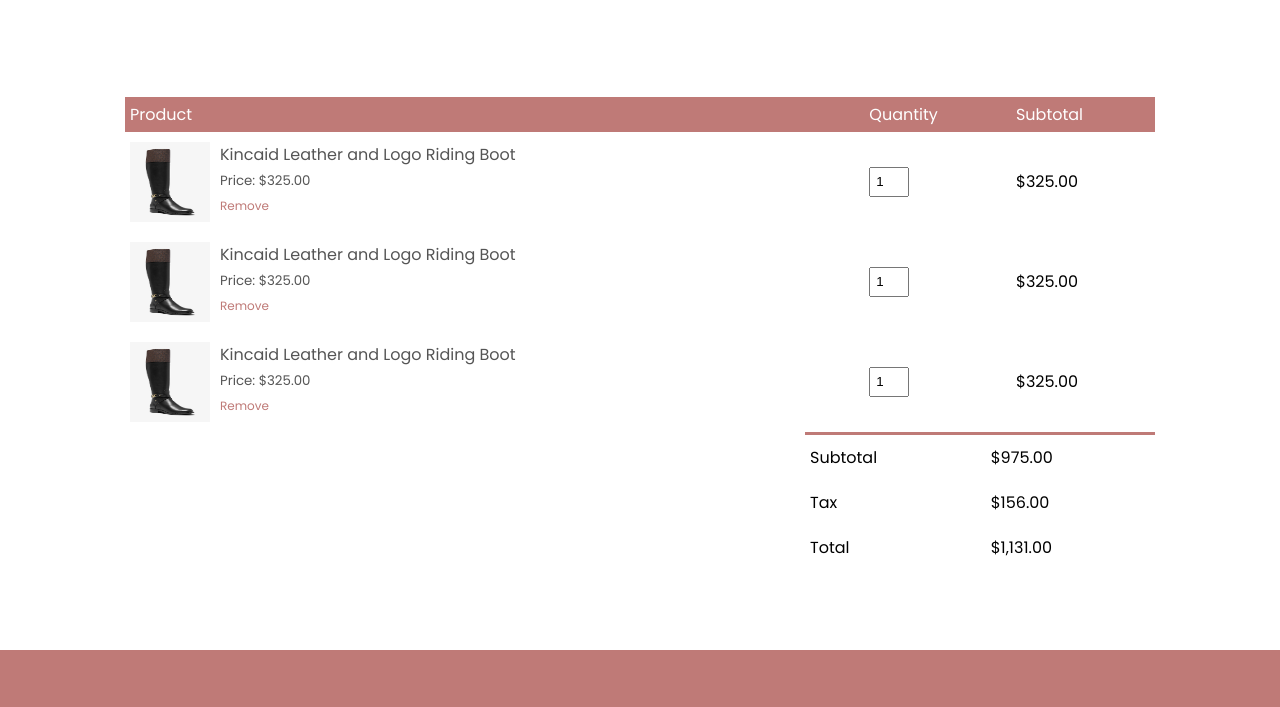
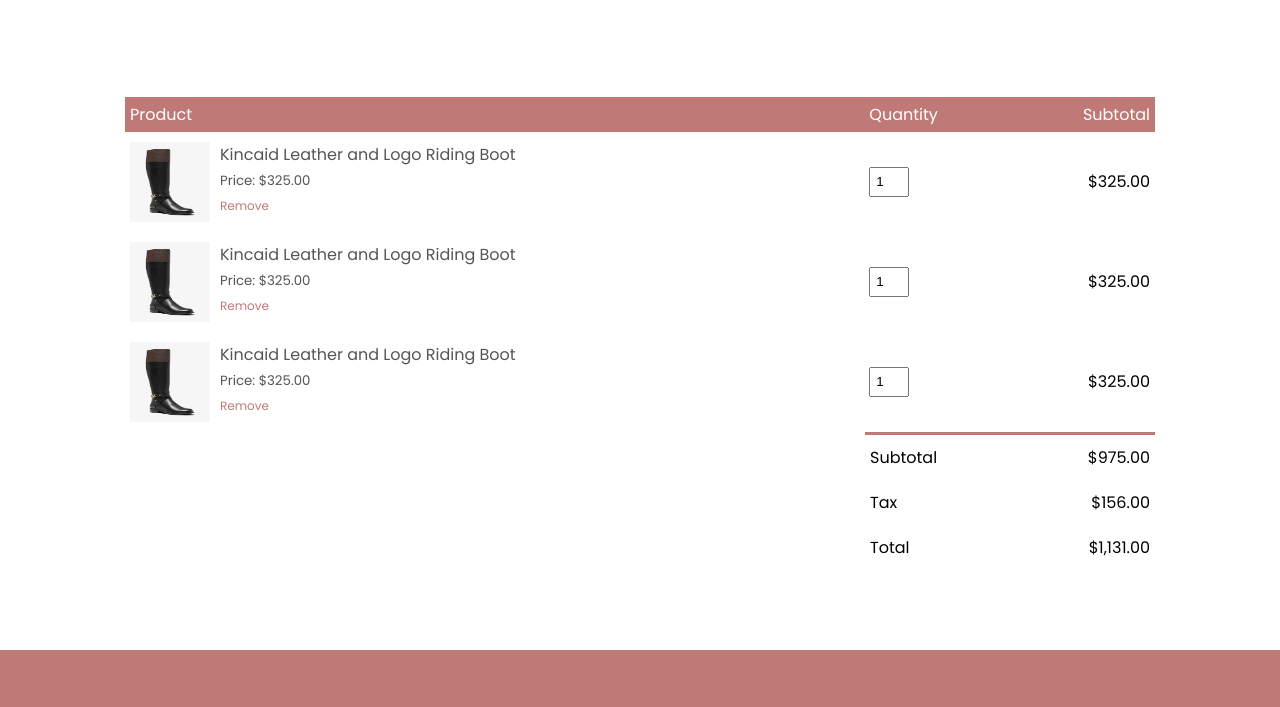
Before and after one commit to broof716/stone-ecommerce, a plain HTML site: page cart.html in a window 1280 px wide. Shown: the part 73-780 px from the top of the page. Drawn offline with Linux system fonts and the light colour scheme.

Commit message:
finishing cart page

```diff
--- a/style.css
+++ b/style.css
@@ -417,9 +417,14 @@ td img {
 .total-price table {
   border-top: 3px solid #bf7a77;
   width: 100%;
-  max-width: 350px;
+  max-width: 290px;
 }
-
+td:last-child {
+  text-align: right;
+}
+th:last-child {
+  text-align: right;
+}
 
 /*--- media query for less than 600px screen size ---*/
 
@@ -440,4 +445,8 @@ td img {
     font-size: 26px;
     line-height: 32px;
   }
+
+  .cart-info p {
+    display: none;
+  }
 }
```
